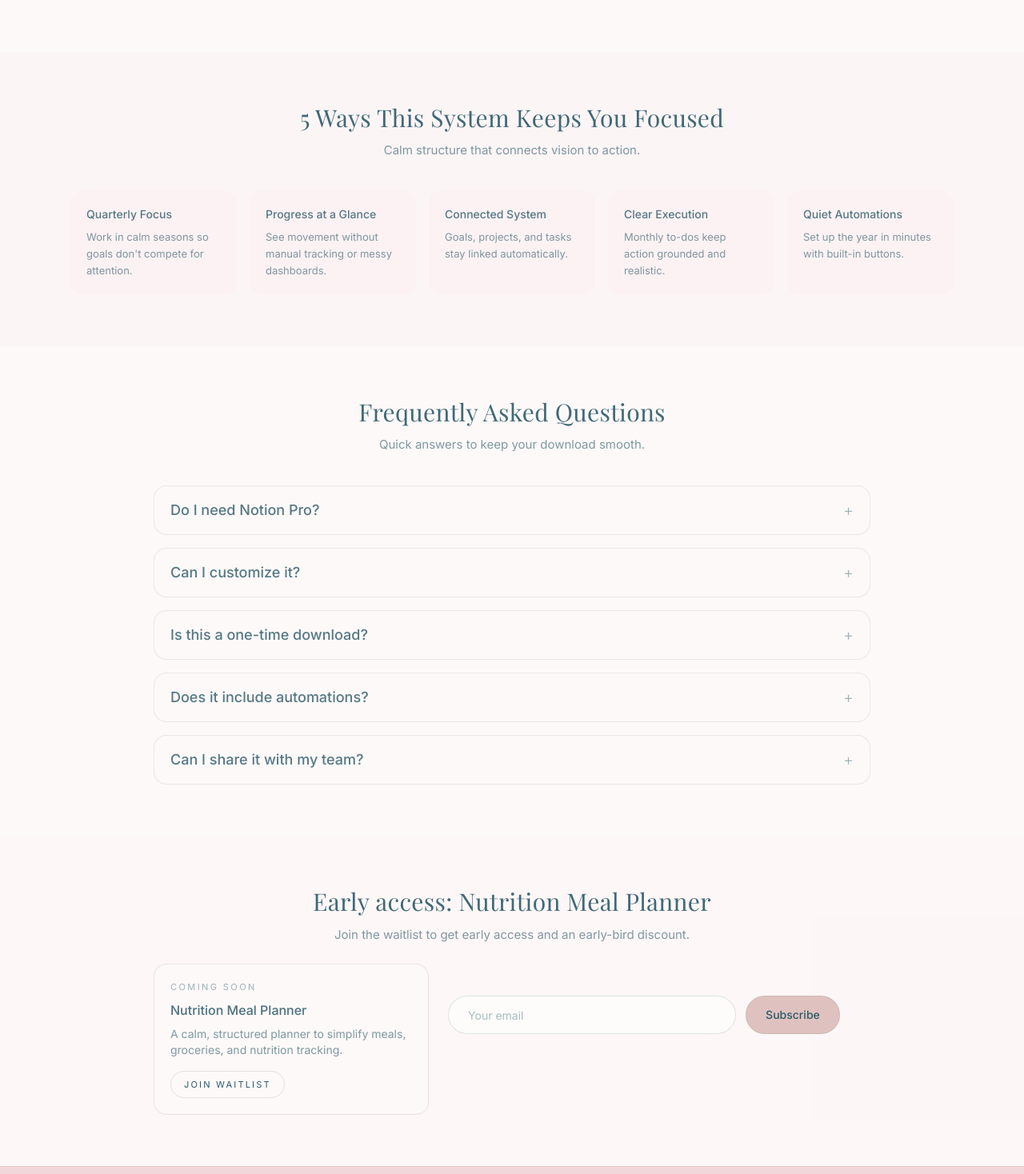
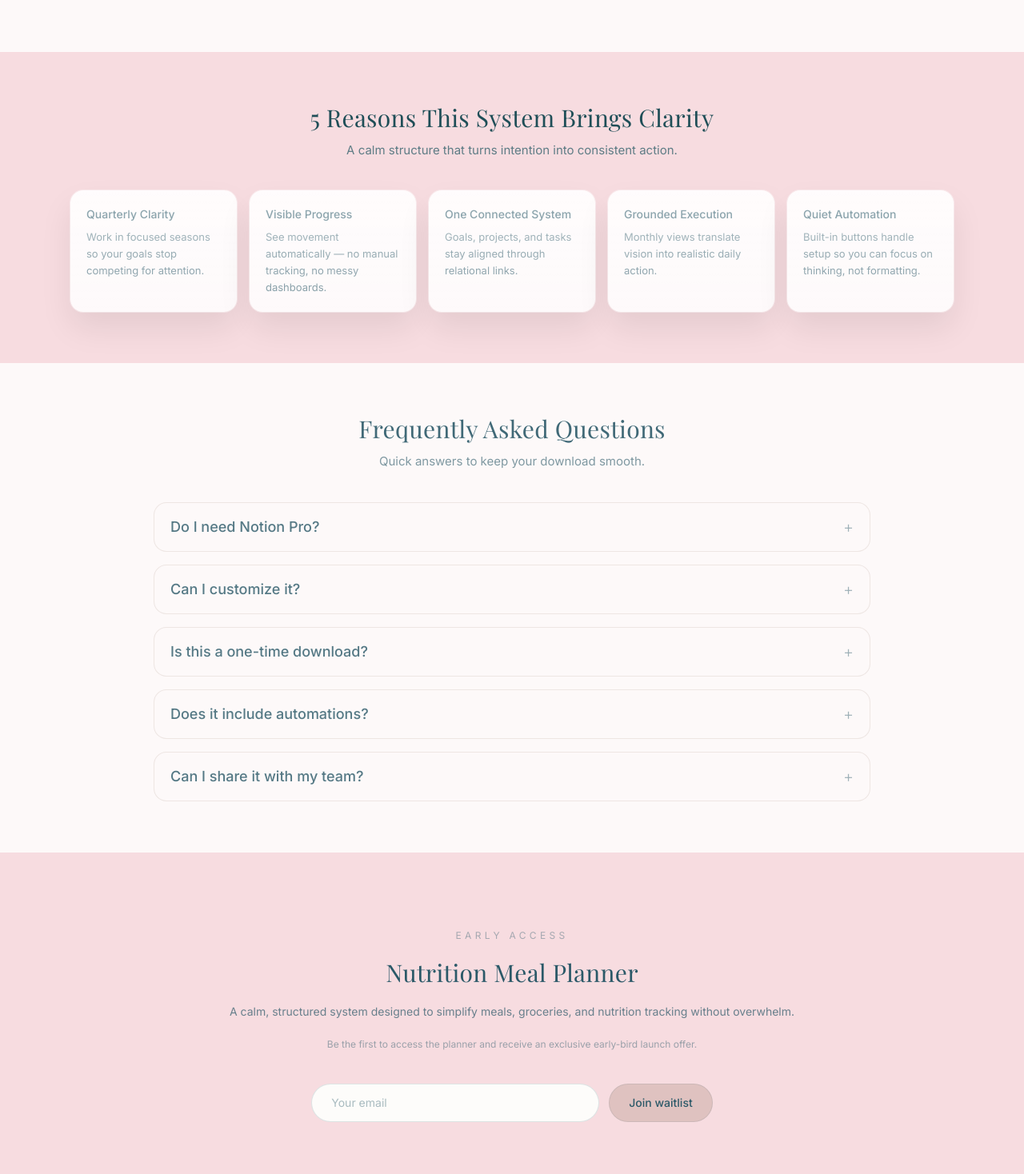
Before and after one commit to t-zhilenko/tetibetti-site, a Next.js app: page /product/yearly-goals in a window 1280 px wide. Shown: the part 1140-2608 px from the top of the page at 80% size. Built offline with nearby package versions, Linux system fonts and the light colour scheme; a web font is replaced by a local one.

Commit message:
Refine product sections and waitlist

```diff
--- a/app/product/yearly-goals/page.tsx
+++ b/app/product/yearly-goals/page.tsx
@@ -57,24 +57,24 @@ export default function Page() {
   const benefits = useMemo<Benefit[]>(
     () => [
       {
-        title: "Quarterly Focus",
-        text: "Work in calm seasons so goals don't compete for attention.",
+        title: "Quarterly Clarity",
+        text: "Work in focused seasons so your goals stop competing for attention.",
       },
       {
-        title: "Progress at a Glance",
-        text: "See movement without manual tracking or messy dashboards.",
+        title: "Visible Progress",
+        text: "See movement automatically — no manual tracking, no messy dashboards.",
       },
       {
-        title: "Connected System",
-        text: "Goals, projects, and tasks stay linked automatically.",
+        title: "One Connected System",
+        text: "Goals, projects, and tasks stay aligned through relational links.",
       },
       {
-        title: "Clear Execution",
-        text: "Monthly to-dos keep action grounded and realistic.",
+        title: "Grounded Execution",
+        text: "Monthly views translate vision into realistic daily action.",
       },
       {
-        title: "Quiet Automations",
-        text: "Set up the year in minutes with built-in buttons.",
+        title: "Quiet Automation",
+        text: "Built-in buttons handle setup so you can focus on thinking, not formatting.",
       },
     ],
     []
@@ -159,27 +159,62 @@ export default function Page() {
       {
         id: "faq-1",
         title: "Do I need Notion Pro?",
-        content: <p>No. The template works with the free plan.</p>,
+        content: (
+          <p>
+            No. The template works perfectly with the free version of Notion. You
+            only need a free Notion account to use it. After downloading,
+            duplicate the template into your own workspace and customize it as
+            you like — no paid features required.
+          </p>
+        ),
       },
       {
         id: "faq-2",
         title: "Can I customize it?",
-        content: <p>Yes. Duplicate and adjust sections to match your workflow.</p>,
+        content: (
+          <p>
+            Yes — completely. You can rename pages, adjust categories, add new
+            properties, change layouts, or simplify the system to fit your
+            workflow. The structure is clean and flexible, so it adapts to your
+            goals — not the other way around.
+          </p>
+        ),
       },
       {
         id: "faq-3",
         title: "Is this a one-time download?",
-        content: <p>Yes. You will get an instant duplicate link for your workspace.</p>,
+        content: (
+          <p>
+            Yes. This is a one-time digital download. After download, you’ll
+            receive access to the template link and can duplicate it to your
+            workspace and use it indefinitely. If small improvements or fixes
+            are released later, you’ll receive updated access.
+          </p>
+        ),
       },
       {
         id: "faq-4",
         title: "Does it include automations?",
-        content: <p>Yes. Buttons and simple templates are included.</p>,
+        content: (
+          <p>
+            Yes — built-in setup buttons and relational links are included. The
+            system automatically connects goals, projects, and tasks. Progress
+            updates without manual tracking, so your dashboard stays clean and
+            accurate. No complex scripting or integrations needed.
+          </p>
+        ),
       },
       {
         id: "faq-5",
         title: "Can I share it with my team?",
-        content: <p>Please keep it personal and invite teammates to your workspace instead.</p>,
+        content: (
+          <p>
+            Yes, you can share it inside Notion just like any other workspace
+            page. If you’re using it for a team, each member will need access to
+            the duplicated workspace. For larger teams or commercial use, please
+            refer to the license terms on the product page.
+          </p>
+        ),
       },
     ],
     []
@@ -448,14 +483,14 @@ export default function Page() {
         </div>
       </Container>
 
-      <section className="py-16 bg-[#f7dce0]/14">
+      <section className="py-16 bg-[#f7dce0]">
         <Container>
           <div className="text-center max-w-2xl mx-auto space-y-3">
-            <h2 className="text-2xl md:text-3xl text-deep/90">
-              5 Ways This System Keeps You Focused
+            <h2 className="text-2xl md:text-3xl text-[#1F4E57]">
+              5 Reasons This System Brings Clarity
             </h2>
-            <p className="text-sm md:text-[15px] text-deep/60">
-              Calm structure that connects vision to action.
+            <p className="text-sm md:text-[15px] text-[#5E7C85]">
+              A calm structure that turns intention into consistent action.
             </p>
           </div>
           <div className="mt-10 grid gap-4 sm:grid-cols-2 lg:grid-cols-5">
@@ -486,38 +521,22 @@ export default function Page() {
         </Container>
       </section>
 
-      <section id="nutrition-waitlist" className="py-16 bg-[#f7dce0]/10">
+      <section id="nutrition-waitlist" className="bg-soft">
         <Container>
-          <div className="max-w-4xl mx-auto space-y-6">
-            <div className="text-center space-y-3">
-              <h2 className="text-2xl md:text-3xl text-deep/90">
-                Early access: Nutrition Meal Planner
-              </h2>
-              <p className="text-sm md:text-[15px] text-deep/60 leading-relaxed">
-                Join the waitlist to get early access and an early-bird discount.
-              </p>
-            </div>
-            <div className="grid gap-6 lg:grid-cols-[0.9fr_1.1fr] items-start">
-              <div className="rounded-2xl bg-[#fdf9f9] border border-[#cabab1]/35 p-5 text-left">
-                <p className="text-[11px] uppercase tracking-[0.22em] text-deep/45">
-                  Coming soon
-                </p>
-                <p className="mt-2 text-base font-medium text-deep/85">
-                  Nutrition Meal Planner
-                </p>
-                <p className="mt-2 text-sm text-deep/60">
-                  A calm, structured planner to simplify meals, groceries, and
-                  nutrition tracking.
-                </p>
-                <a
-                  href="#nutrition-waitlist"
-                  className="mt-4 inline-flex items-center justify-center rounded-full border border-[#cabab1]/40 px-4 py-2 text-[11px] uppercase tracking-[0.2em] text-deep/60 transition-colors hover:text-deep/85"
-                >
-                  Join waitlist
-                </a>
-              </div>
-              <SubscribeForm tag="nutrition-meal-planner" className="w-full" />
-            </div>
+          <div className="mx-auto max-w-[900px] text-center space-y-5 py-16 md:py-24">
+            <p className="text-xs uppercase tracking-[0.36em] text-deep/40">
+              Early Access
+            </p>
+            <h2 className="text-2xl md:text-3xl">Nutrition Meal Planner</h2>
+            <p className="text-[13px] md:text-sm text-deep/70 leading-relaxed">
+              A calm, structured system designed to simplify meals, groceries,
+              and nutrition tracking without overwhelm.
+            </p>
+            <p className="mt-3 text-[12px] text-deep/45">
+              Be the first to access the planner and receive an exclusive
+              early-bird launch offer.
+            </p>
+            <SubscribeForm tag="nutrition-meal-planner" buttonLabel="Join waitlist" />
           </div>
         </Container>
       </section>
--- a/components/BenefitCard.tsx
+++ b/components/BenefitCard.tsx
@@ -5,7 +5,7 @@ type BenefitCardProps = {
 
 export default function BenefitCard({ title, text }: BenefitCardProps) {
   return (
-    <div className="rounded-2xl bg-[#f7dce0]/16 p-5 text-left">
+    <div className="relative overflow-hidden rounded-2xl bg-white/85 p-5 text-left shadow-[0_20px_40px_rgba(0,0,0,0.08)] transition-all duration-300 hover:-translate-y-1 hover:shadow-[0_28px_60px_rgba(0,0,0,0.12)] ring-1 ring-white/40 before:absolute before:inset-0 before:rounded-2xl before:bg-gradient-to-b before:from-white/40 before:to-transparent before:pointer-events-none">
       <p className="text-sm font-medium text-deep/80">{title}</p>
       <p className="mt-2 text-[13px] text-deep/60 leading-relaxed">{text}</p>
     </div>
--- a/components/ProductGalleryEmbla.tsx
+++ b/components/ProductGalleryEmbla.tsx
@@ -86,17 +86,17 @@ export default function ProductGalleryEmbla({ images }: ProductGalleryEmblaProps
 
   return (
     <div className="w-full">
-      <div className="relative rounded-2xl bg-[#FBF3F4] shadow-[0_12px_35px_rgba(0,0,0,0.06),inset_0_0_0_1px_rgba(223,194,192,0.25)]">
-        <div className="overflow-hidden" ref={mainViewportRef}>
-          <div className="flex">
+      <div className="relative aspect-square w-full overflow-hidden rounded-2xl bg-[#FBF3F4] shadow-[0_12px_35px_rgba(0,0,0,0.06),inset_0_0_0_1px_rgba(223,194,192,0.25)]">
+        <div className="h-full overflow-hidden" ref={mainViewportRef}>
+          <div className="flex h-full">
             {galleryImages.map((image, index) => (
-              <div className="flex-[0_0_100%]" key={`${image.src}-${index}`}>
-                  <button
-                    type="button"
-                    onClick={() => setLightboxOpen(true)}
-                    className="relative aspect-square w-full rounded-2xl cursor-zoom-in"
-                    aria-label="Open image preview"
-                  >
+              <div className="flex-[0_0_100%] h-full" key={`${image.src}-${index}`}>
+                <button
+                  type="button"
+                  onClick={() => setLightboxOpen(true)}
+                  className="relative h-full w-full cursor-zoom-in"
+                  aria-label="Open image preview"
+                >
                     {image.src ? (
                       <Image
                         src={image.src}
--- a/components/SubscribeForm.tsx
+++ b/components/SubscribeForm.tsx
@@ -15,11 +15,20 @@ type MessageState = {
 type SubscribeFormProps = {
   tag?: string;
   className?: string;
+  buttonLabel?: string;
+  inputClassName?: string;
+  buttonClassName?: string;
 };
 
 const EMAIL_RE = /^[^\s@]+@[^\s@]+\.[^\s@]+$/;
 
-export default function SubscribeForm({ tag, className }: SubscribeFormProps) {
+export default function SubscribeForm({
+  tag,
+  className,
+  buttonLabel,
+  inputClassName,
+  buttonClassName,
+}: SubscribeFormProps) {
   const [email, setEmail] = useState("");
   const [company, setCompany] = useState("");
   const [status, setStatus] = useState<Status>("idle");
@@ -185,7 +194,7 @@ export default function SubscribeForm({ tag, className }: SubscribeFormProps) {
             message.type === "error"
               ? "border-[rgba(223,194,192,0.85)]"
               : "border-[rgba(43,89,104,0.15)]"
-          }`}
+          }${inputClassName ? ` ${inputClassName}` : ""}`}
         />
         <div className="min-h-[18px] mt-2 text-left">
           <p
@@ -205,9 +214,15 @@ export default function SubscribeForm({ tag, className }: SubscribeFormProps) {
           isLoading
             ? "bg-blush/70 text-deep/70 border-deep/10 opacity-60 cursor-not-allowed shadow-none"
             : "bg-blush text-deep border-deep/10 hover:bg-[#d7b7b4] hover:-translate-y-0.5 hover:shadow-[0_10px_20px_rgba(223,194,192,0.35)] active:translate-y-0"
-        } ${justSucceeded ? "scale-[0.98]" : "scale-100"}`}
+        } ${justSucceeded ? "scale-[0.98]" : "scale-100"}${
+          buttonClassName ? ` ${buttonClassName}` : ""
+        }`}
       >
-        {isLoading ? "Subscribing..." : showSubscribed ? "Subscribed" : "Subscribe"}
+        {isLoading
+          ? "Subscribing..."
+          : showSubscribed
+            ? "Subscribed"
+            : buttonLabel ?? "Subscribe"}
       </button>
     </form>
   );
```
